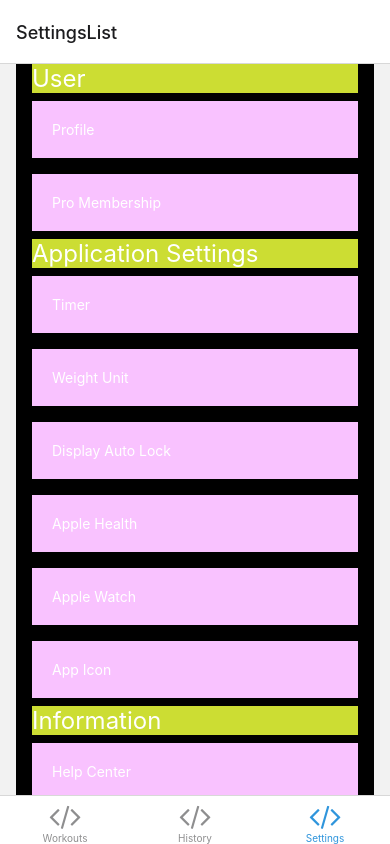
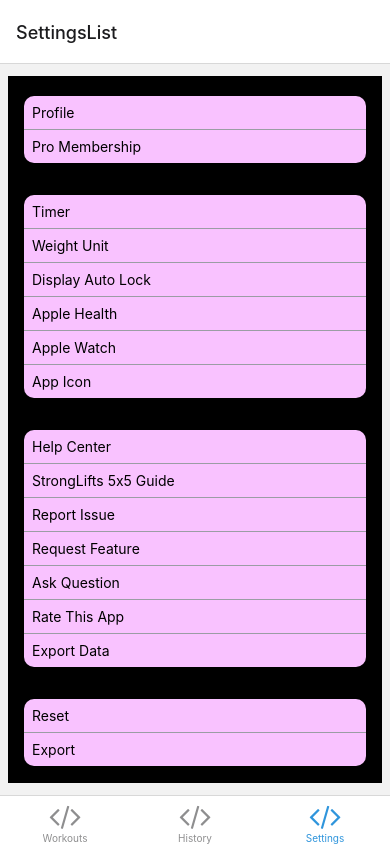
Before and after one commit to flog-fitness/stronglifts-clone, a React Native app: screen /Settings in a window 390 px wide. Built offline with nearby package versions, Linux system fonts and the light colour scheme; what expo-linking would draw is missing.

Commit message:
added border

```diff
--- a/screens/SettingsTab/SettingsListScreen.tsx
+++ b/screens/SettingsTab/SettingsListScreen.tsx
@@ -9,6 +9,7 @@ import {
 import { View } from '../../components/Themed';
 import { NativeStackScreenProps } from '@react-navigation/native-stack';
 import { SettingsStackParamList } from './SettingsScreen';
+import Colours from '../../constants/Colors';
 
 interface Setting {
   name: string;
@@ -52,7 +53,7 @@ const infoSettings: SettingsSection = {
 
 const dataSettings: SettingsSection = {
   title: 'Data',
-  data: [{ name: 'Reset' }],
+  data: [{ name: 'Reset' }, { name: 'Export' }],
 };
 
 const settings: SettingsSection[] = [
@@ -64,6 +65,19 @@ const settings: SettingsSection[] = [
 
 type SettingsListScreenProps = NativeStackScreenProps<SettingsStackParamList>;
 
+function assignStyle(data: Setting[], index: number) {
+  if (data.length == 1) {
+  }
+
+  if (index == 0) {
+    return styles.topItem;
+  } else if (index + 1 == data.length) {
+    return styles.bottomItem;
+  } else {
+    return styles.item;
+  }
+}
+
 export default function SettingsListScreen({
   navigation,
 }: SettingsListScreenProps) {
@@ -71,12 +85,14 @@ export default function SettingsListScreen({
     // console.log('Item', item.name);
     return (
       <View style={styles.container}>
-        <Text style={styles.title}>{item.title}</Text>
-        {item.data.map((setting) => {
+        {item.data.map((setting, index) => {
+          console.log('## Key', index);
           return (
-            <View style={styles.item}>
-              <Text style={styles.itemText}>{setting.name}</Text>
-            </View>
+            <Pressable>
+              <View style={assignStyle(item.data, index)}>
+                <Text style={styles.itemText}>{setting.name}</Text>
+              </View>
+            </Pressable>
           );
         })}
       </View>
@@ -94,20 +110,38 @@ export default function SettingsListScreen({
 const styles = StyleSheet.create({
   container: {
     flex: 1,
-    paddingTop: StatusBar.currentHeight,
-    marginHorizontal: 16,
-    backgroundColor: '#000',
+    // paddingTop: StatusBar.currentHeight,
+    padding: 4,
+    marginHorizontal: 8,
+    marginVertical: 12,
+    // backgroundColor: 'transparent',
+    backgroundColor: "#000",
   },
   item: {
-    padding: 20,
-    marginVertical: 8,
+    padding: 8,
+    backgroundColor: '#f9c2ff',
+    borderTopWidth: 1,
+    borderColor: Colours.subtextGrey,
+  },
+  topItem: {
+    borderTopEndRadius: 10,
+    borderTopStartRadius: 10,
+    padding: 8,
     backgroundColor: '#f9c2ff',
   },
+  bottomItem: {
+    borderBottomEndRadius: 10,
+    borderBottomStartRadius: 10,
+    padding: 8,
+    backgroundColor: '#f9c2ff',
+    borderTopWidth: 1,
+    borderColor: Colours.subtextGrey,
+  },
   itemText: {
-    color: '#fff',
+    // color: '#fff',
   },
   header: {
-    fontSize: 32,
+    fontSize: 30,
     backgroundColor: '#cd3',
   },
   title: {
```
